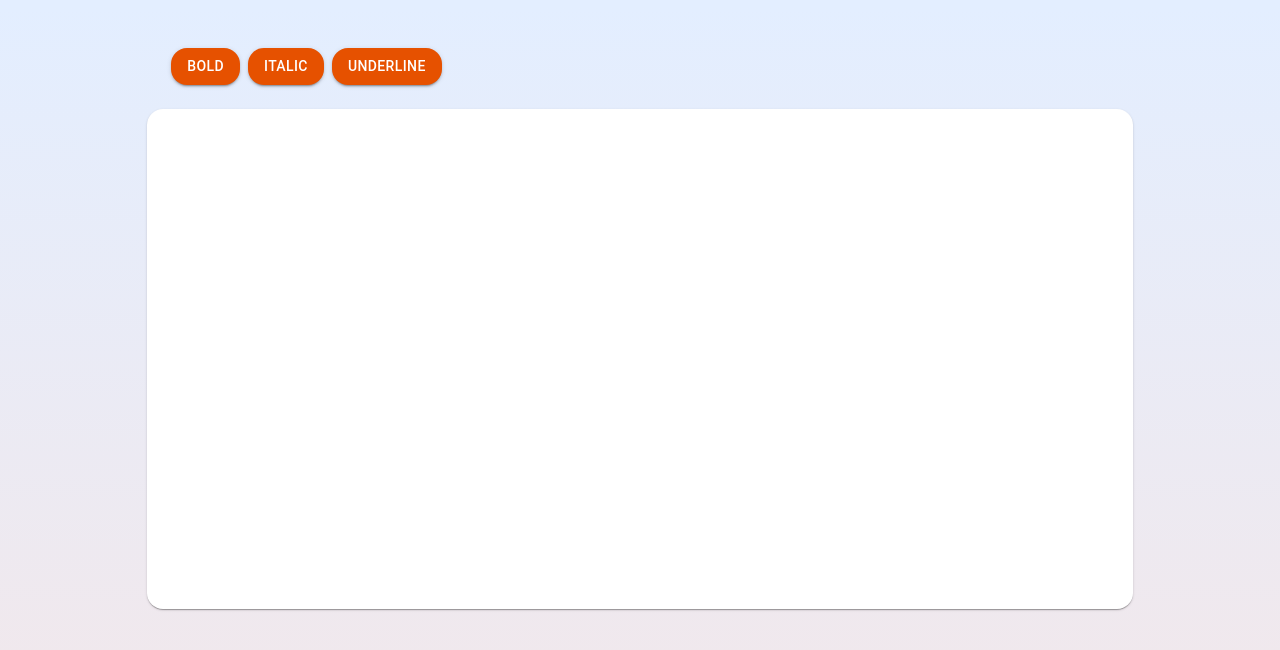
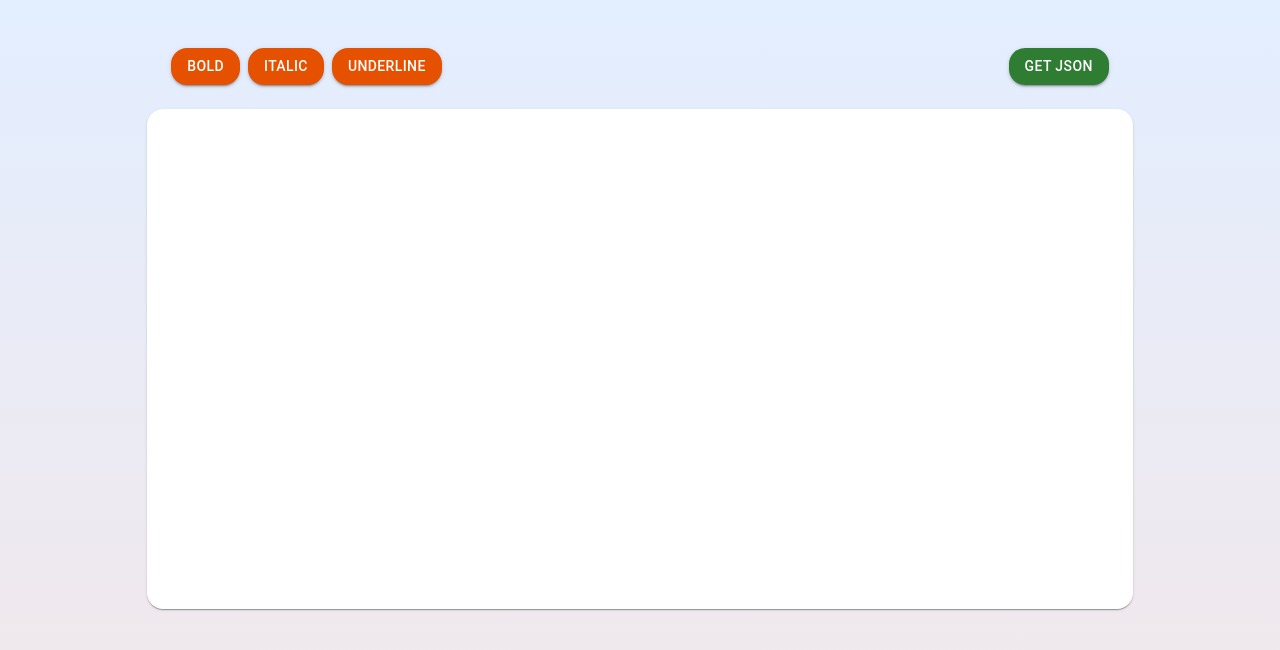
Before and after one commit to khrulenko/redentu_text_editor, a React (Create React App) app: page / in a window 1280 px wide. Shown: the top 650 px of the page. Built offline with nearby package versions, Linux system fonts and the light colour scheme.

Commit message:
added getJsonFromNodes func

```diff
--- a/src/App.jsx
+++ b/src/App.jsx
@@ -1,10 +1,23 @@
 import TextEditor from './components/TextEditor';
 import MainLayout from './components/MainLayout';
+import { Button } from '@mui/material';
+import { getJsonFromNodes } from './utils';
 
 function App() {
+  const additionalButton = (
+    <Button
+      onClick={() => {
+        console.log(getJsonFromNodes());
+      }}
+      color="success"
+    >
+      Get JSON
+    </Button>
+  );
+
   return (
     <MainLayout>
-      <TextEditor />
+      <TextEditor additionalButton={additionalButton} />
     </MainLayout>
   );
 }
--- a/src/components/TextEditor/index.jsx
+++ b/src/components/TextEditor/index.jsx
@@ -38,7 +38,7 @@ const handleInput = (e) => {
   }
 };
 
-const TextEditor = () => {
+const TextEditor = ({ additionalButton }) => {
   const [parentNode, parentNodeSet] = useState();
   const [range, rangeSet] = useState();
   const [selectedNodes, selectedNodesSet] = useState([]);
@@ -161,12 +161,16 @@ const TextEditor = () => {
 
   return (
     <Stack>
-      <Stack spacing={1} p={3} direction="row">
-        <Button onClick={() => processFontWeight('bold')}>bold</Button>
-        <Button onClick={() => processFontStyle('italic')}>italic</Button>
-        <Button onClick={() => processTextDecoration('underline')}>
-          underline
-        </Button>
+      <Stack spacing={1} p={3} direction="row" justifyContent="space-between">
+        <Stack spacing={1} direction="row">
+          <Button onClick={() => processFontWeight('bold')}>bold</Button>
+          <Button onClick={() => processFontStyle('italic')}>italic</Button>
+          <Button onClick={() => processTextDecoration('underline')}>
+            underline
+          </Button>
+        </Stack>
+
+        {additionalButton}
       </Stack>
 
       <Paper
--- a/src/utils.js
+++ b/src/utils.js
@@ -94,6 +94,37 @@ const getSelectedNodes = (nodes, startNode, endNode) => {
 const setNodeStyle = (styleProp) => (node, value) =>
   (node.style[styleProp] = value);
 
+const getJsonFromNodes = () => {
+  const parentNode = document.getElementById('editor');
+  const nodes = parentNode?.childNodes;
+
+  if (!nodes?.length) return;
+
+  const json = [...nodes].reduce((acc, node) => {
+    const nodeStyles = Object.entries(node.style);
+    const nodeData = {};
+
+    nodeStyles.forEach(([name, value]) => {
+      const valueIsNotEmpty = value !== '';
+      const stylePropNameIsNotNumber = isNaN(name);
+
+      if (valueIsNotEmpty && stylePropNameIsNotNumber) {
+        nodeData[name] = value;
+      }
+
+      nodeData.text = node.textContent;
+    });
+
+    if (Object.keys(nodeData).length) {
+      acc.push(nodeData);
+    }
+
+    return acc;
+  }, []);
+
+  return json;
+};
+
 export {
   divideString,
   removeDuplicatedStyles,
@@ -101,4 +132,5 @@ export {
   getNodeIndex,
   getSelectedNodes,
   setNodeStyle,
+  getJsonFromNodes,
 };
```
